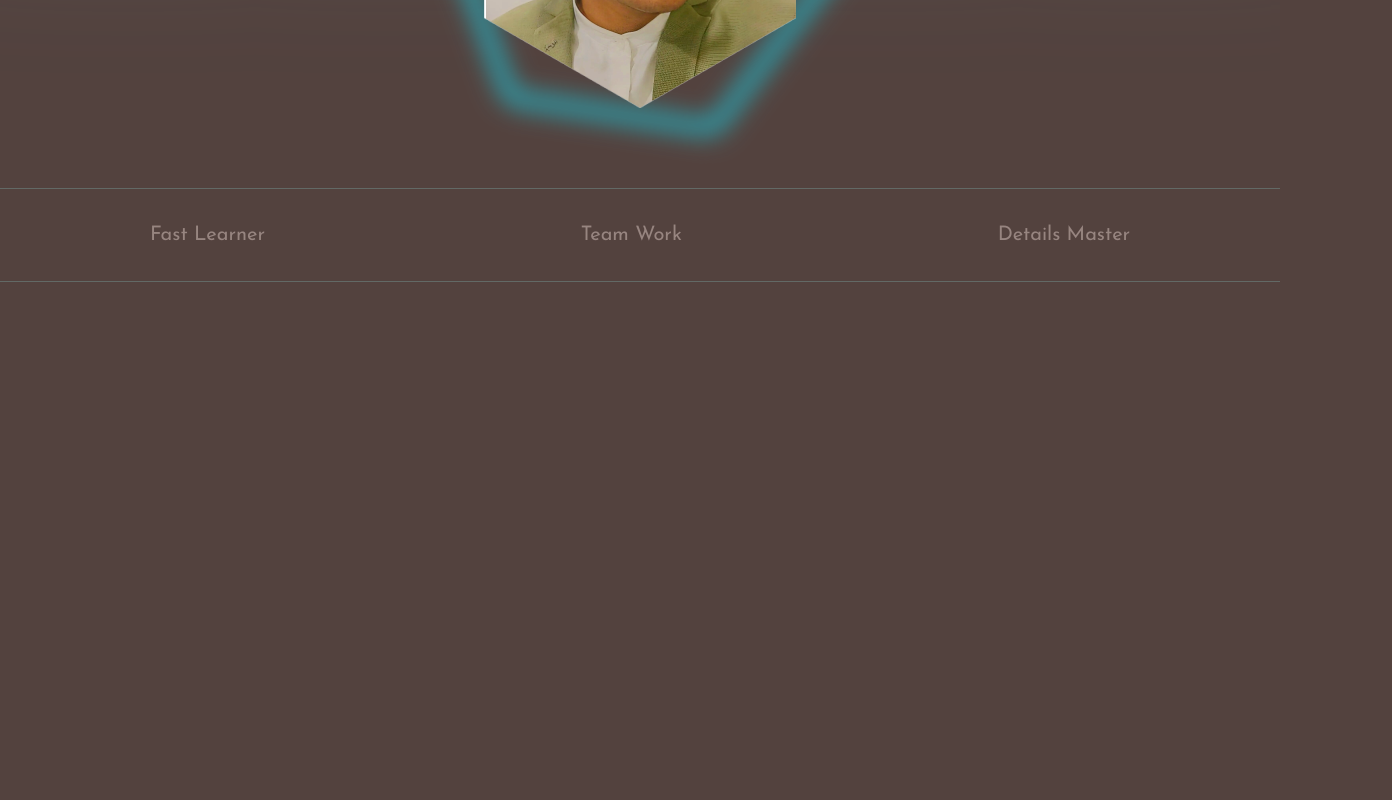
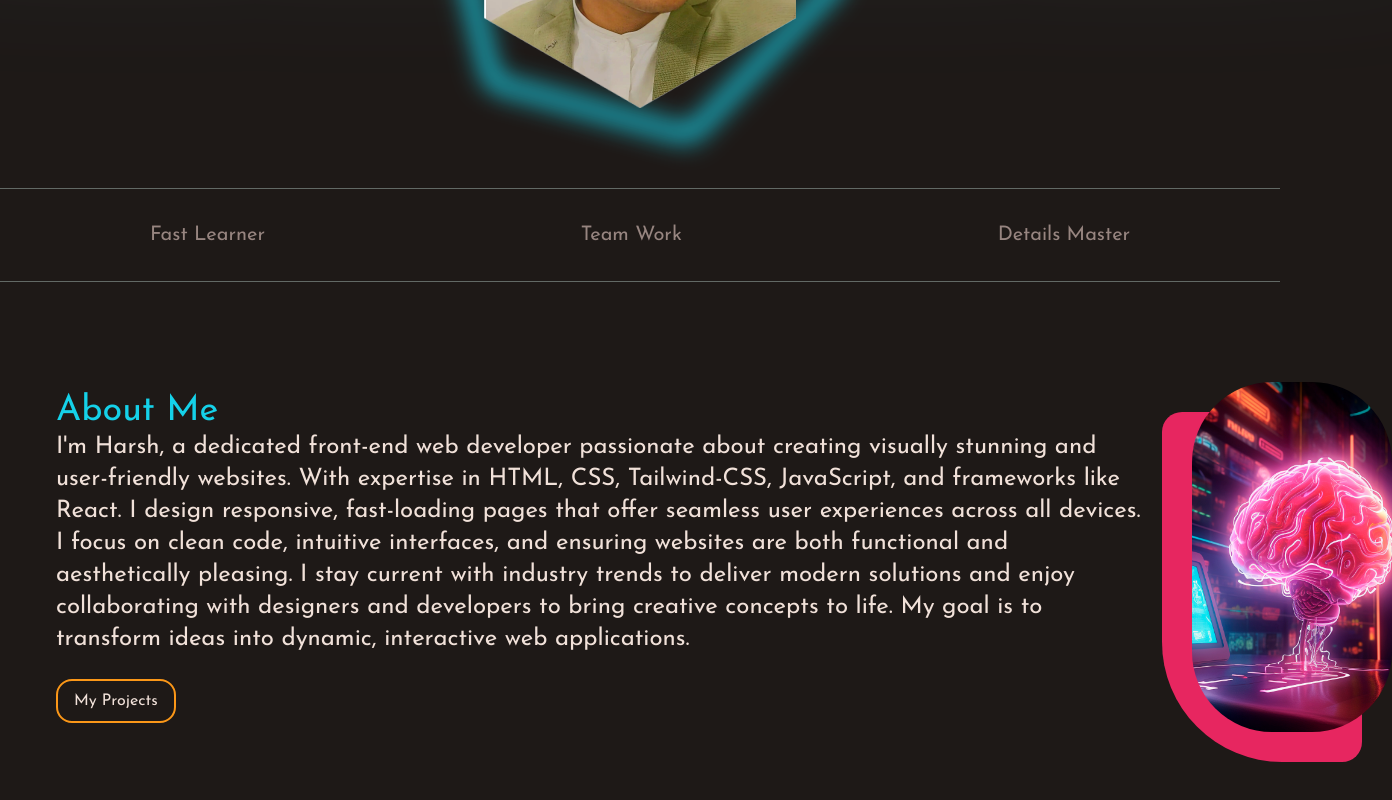
Before and after one commit to harshpratik2411/Portfolio, a React (Vite) app in the folder Portfolio/: page / in a window 1280 px wide. Shown: the part 596-1396 px from the top of the page, 1392 px wide, since content can reach past the window. Before the commit the page ends 878 px from the top, so only its background shows below. Built offline with nearby package versions, Linux system fonts and the light colour scheme.

Commit message:
About me completed

```diff
--- a/Portfolio/src/App.jsx
+++ b/Portfolio/src/App.jsx
@@ -4,6 +4,8 @@ import NavbarMain from './Components/Navbar/NavbarMain';
 import HeroMain from './Components/Hero/HeroMain';
 import HeroGradient from './Components/Hero/HeroGradient';
 import SubHero from './Components/Hero/SubHero';
+import AboutMeMain from './Components/AboutMeSection/AboutMeMain';
+import HelperSection from './Components/HelperSection';
 
 
 function App() {
@@ -13,6 +15,8 @@ function App() {
      <NavbarMain/>
      <HeroMain/>
      <SubHero/>
+     <AboutMeMain/>
+     <HelperSection/>
     </main>
   );
 }
--- /dev/null
+++ b/Portfolio/src/Components/AboutMeSection/AboutMeImage.jsx
@@ -0,0 +1,19 @@
+import React from 'react'
+
+const AboutMeImage = () => {
+  return (
+    <div className='h-[500px] w-[300px] md:h-[350px] md:w-[200px] sm:h-[250px] sm:w-[100]  relative'>
+      <div className=' h-[500px] w-[300px] md:h-[350px] md:w-[200px] sm:h-[250px] sm:w-[100px] rounded-[80px] absolute overflow-hidden'>
+        <img
+          src="../../src/assets/Port.jpg"
+          alt="About me image"
+          className='h-full w-auto object-cover'
+        />
+      </div>
+      <div className='h-[500px] w-[250px] md:h-[350px] md:w-[200px] sm:h-[250px] sm:w-[100px] bg-pink absolute bottom-[-30px] left-[-30px] rounded-bl-[120px] rounded-tr-[120px] rounded-br-[20px] rounded-tl-[20px] -z-10'>
+      </div>
+    </div>
+  )
+}
+
+export default AboutMeImage
--- /dev/null
+++ b/Portfolio/src/Components/AboutMeSection/AboutMeMain.jsx
@@ -0,0 +1,15 @@
+import React from 'react'
+import AboutMeImage from './AboutMeImage'
+import AboutMeText from './AboutMeText'
+
+
+const AboutMeMain = () => {
+  return (
+    <div className='flex md:flex-row sm:flex-flex-col gap-12 px-4 max-w-[1200px] mx-auto mt-[100px] justify-between items-center'>
+        <AboutMeText/>
+        <AboutMeImage/>
+    </div>
+  )
+}
+
+export default AboutMeMain
--- a/Portfolio/src/Components/AboutMeSection/AboutMeText.jsx
+++ b/Portfolio/src/Components/AboutMeSection/AboutMeText.jsx
@@ -0,0 +1,19 @@
+import React from 'react'
+
+const AboutMeText = () => {
+  return (
+    <div>
+      <h2 className='lg:text-4xl md:text-2xl sm:text-xl text-cyan'>
+        About Me
+      </h2>
+      <p className='text-white text-base sm:text-l md:text-xl lg:text-2xl'>
+        I'm Harsh, a dedicated front-end web developer passionate about creating visually stunning and user-friendly websites. With expertise in HTML, CSS, Tailwind-CSS, JavaScript, and frameworks like React. I design responsive, fast-loading pages that offer seamless user experiences across all devices. I focus on clean code, intuitive interfaces, and ensuring websites are both functional and aesthetically pleasing. I stay current with industry trends to deliver modern solutions and enjoy collaborating with designers and developers to bring creative concepts to life. My goal is to transform ideas into dynamic, interactive web applications.
+      </p>
+      <button className='rounded-2xl cursor-pointer hover:bg-brown border-2 mt-6 border-orange text-white py-2 px-4'>
+        My Projects
+      </button>
+    </div>
+  )
+}
+
+export default AboutMeText
--- /dev/null
+++ b/Portfolio/src/Components/HelperSection.jsx
@@ -0,0 +1,11 @@
+import React from 'react'
+
+const HelperSection = () => {
+  return (
+    <div className='h-[100vh]'>
+
+    </div>
+  )
+}
+
+export default HelperSection
--- a/Portfolio/src/index.css
+++ b/Portfolio/src/index.css
@@ -4,5 +4,5 @@
 @tailwind utilities;
 
 body{
-   @apply bg-brown
+   @apply bg-black
 }
--- a/Portfolio/tailwind.config.js
+++ b/Portfolio/tailwind.config.js
@@ -24,6 +24,7 @@ export default {
       grey: "#626965",
       lightGrey: "#978580",
       darkGrey: "#3f4441",
+       pink : 	'#E72660'
     },
     extend: {
       boxShadow:{
```
Also changed, not shown: Portfolio/src/assets/Port.jpg (added).
